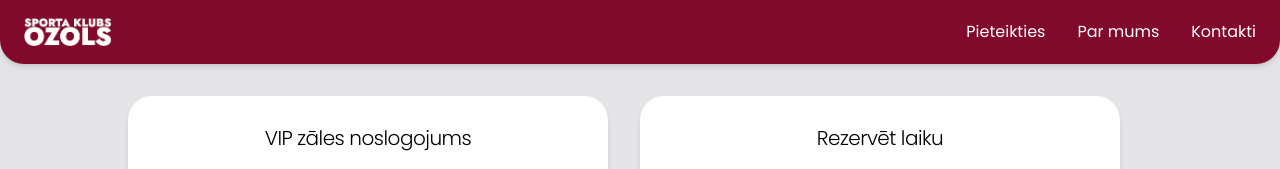
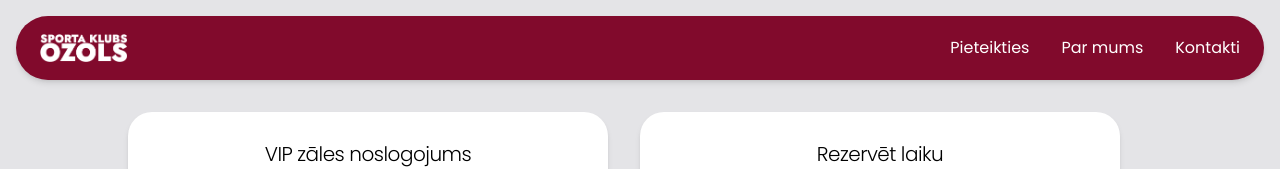
Before and after one commit to atisozols/skultes-next, a Next.js app: page /book in a window 1280 px wide. Shown: the top 169 px of the page. Built offline with nearby package versions, Linux system fonts and the light colour scheme; no server answers; the database is empty.

Commit message:
navbar back to as it was

```diff
--- a/components/Navbar.jsx
+++ b/components/Navbar.jsx
@@ -14,7 +14,8 @@ const Navbar = () => {
   };
 
   return (
-    <nav className="w-full rounded-b-3xl bg-background px-4 py-2 shadow-md dark:bg-background">
+    <div className="mt-4 w-full px-4">
+      <nav className="w-full rounded-full bg-background px-4 py-2 shadow-md dark:bg-background">
         <div className="">
           <div className="flex h-12 items-center gap-6">
             {/* Logo */}
@@ -51,7 +52,7 @@ const Navbar = () => {
             isOpen ? 'translate-x-0' : 'translate-x-full'
           } lg:hidden`}
         >
-        <button onClick={toggleMenu} className="absolute right-4 top-3">
+          <button onClick={toggleMenu} className="absolute right-8 top-7">
             <HiX className="h-10 w-10 text-white" />
           </button>
           <div className="flex h-full flex-col items-center justify-center gap-12 bg-background text-3xl font-semibold tracking-wider text-white">
@@ -59,6 +60,7 @@ const Navbar = () => {
           </div>
         </div>
       </nav>
+    </div>
   );
 };
 
```
Lines whose indentation alone changed are shown as unchanged.
